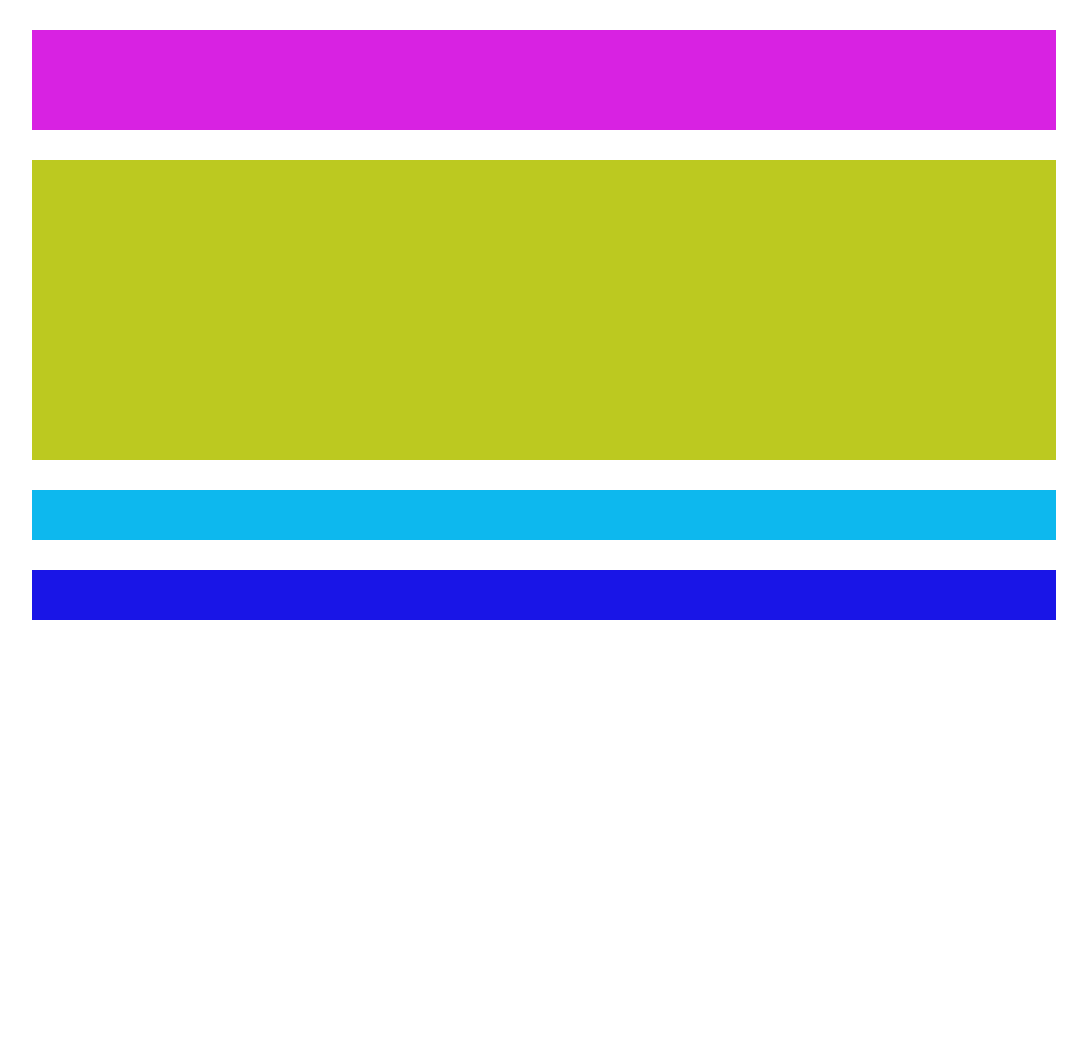
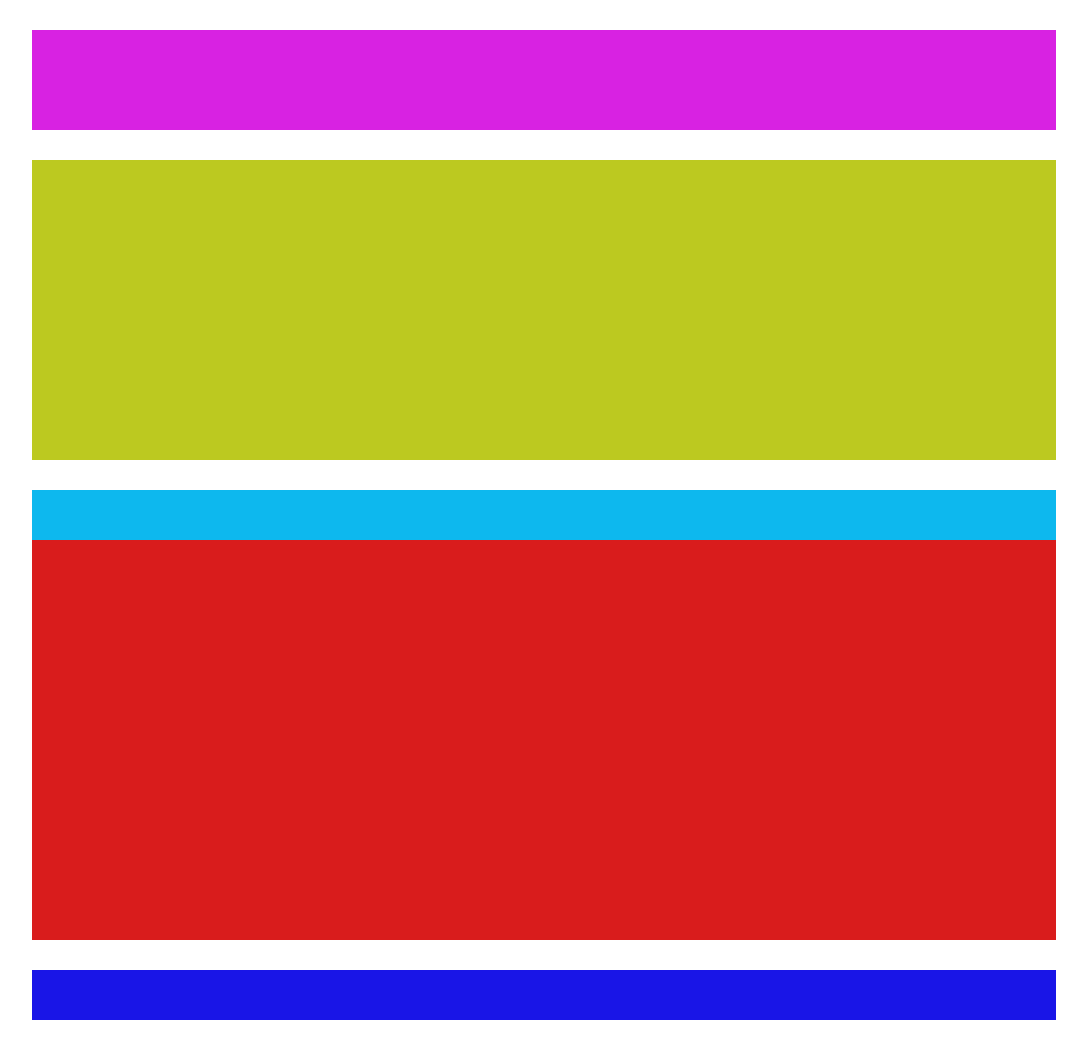
Before and after one commit to Vladus25/htmlcss-struttura-wp, a plain HTML site: page index.html in a window 1280 px wide. Shown: the whole page, without its empty margins (96-1183 px from the left). Before the commit the page ends 800 px from the top, so only its background shows below. Drawn offline with Linux system fonts and the light colour scheme.

Commit message:
Fase finale

```diff
--- a/css/style.css
+++ b/css/style.css
@@ -41,12 +41,19 @@ main{
   background-color: rgb(13, 184, 238);
 }
 
+/* Menu con float */
 .row::after{
   content: "";
   display: table;
   clear: both;
 }
 
+.contenitore{
+  height: 400px ;
+  width: 100%;
+  /* debug */
+  background-color: rgb(217, 28, 28);
+}
 
 /* footer */
 
--- a/index.html
+++ b/index.html
@@ -22,6 +22,8 @@
       <!-- Row -->
       <div class="row">
 
+        <section class="contenitore">
+
          <div class="content1">
 
          </div>
@@ -33,6 +35,8 @@
          <div class="content3">
 
          </div>
+
+        </section>
 
       </div>
     </main>
```
Lines whose indentation alone changed are shown as unchanged.
